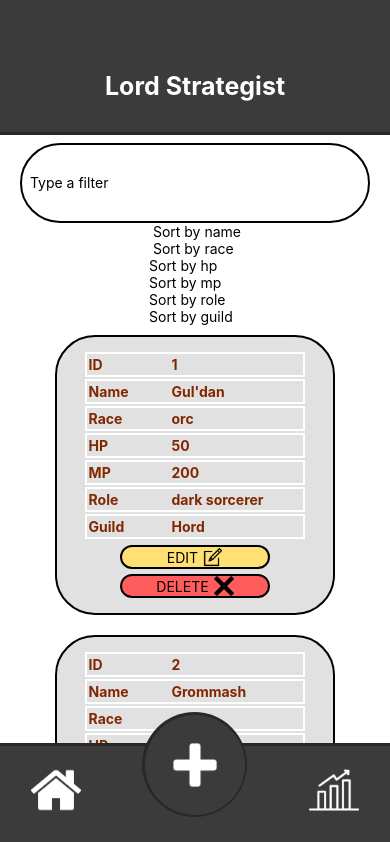
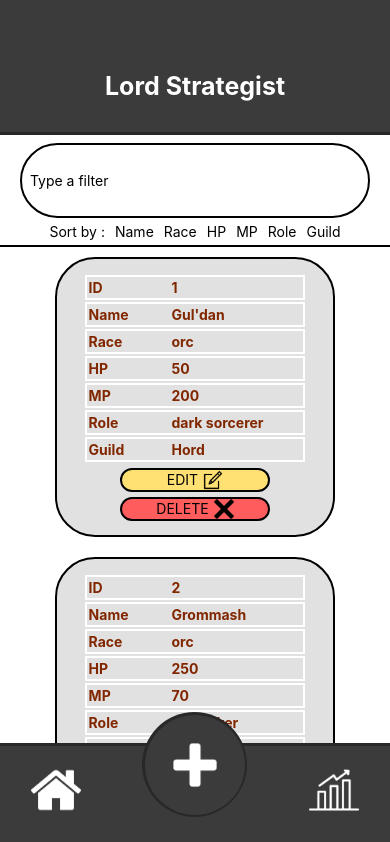
Before and after one commit to Alex28345/LordStrategist, a React Native app: screen / in a window 390 px wide. Shown: the top 842 px of the page. Built offline with nearby package versions, Linux system fonts and the light colour scheme.

Commit message:
cook css

```diff
--- a/App/ListPresenter.js
+++ b/App/ListPresenter.js
@@ -64,24 +64,25 @@ const ListPresenter = () => {
                 value={givenFilter}
                 onChangeText={updatingFilter}
             />
-            <View>
+            <View style={styles.filters}>
+                <Text style={styles.filterItem}>Sort by :</Text>
                 <TouchableOpacity onPress={() => sortPlayerCard("name")}>
-                    <Text> Sort by name</Text>
+                    <Text style={styles.filterItem}>Name</Text>
                 </TouchableOpacity>
                 <TouchableOpacity onPress={() => sortPlayerCard("race")}>
-                    <Text> Sort by race </Text>
+                    <Text style={styles.filterItem}>Race</Text>
                 </TouchableOpacity>
                 <TouchableOpacity onPress={() => sortPlayerCard("hp")}>
-                     <Text>Sort by hp</Text>
+                     <Text style={styles.filterItem}>HP</Text>
                 </TouchableOpacity>
                 <TouchableOpacity onPress={() => sortPlayerCard("mp")}>
-                     <Text>Sort by mp</Text>
+                     <Text style={styles.filterItem}>MP</Text>
                 </TouchableOpacity>
                 <TouchableOpacity onPress={() => sortPlayerCard("role")}>
-                     <Text>Sort by role</Text>
+                     <Text style={styles.filterItem}>Role</Text>
                 </TouchableOpacity>
                 <TouchableOpacity onPress={() => sortPlayerCard("guild")}>
-                    <Text>Sort by guild </Text>
+                    <Text style={styles.filterItem}>Guild</Text>
                 </TouchableOpacity>
             </View>
             <FlatList
--- a/App/styles.js
+++ b/App/styles.js
@@ -99,9 +99,19 @@ const styles = StyleSheet.create({
         borderRadius: 50,
         height: "6%"
     },
+    filters: {
+        display: "flex",
+        flexDirection: "row",
+        borderBottomWidth: 2,
+        width: "100%",
+        justifyContent: "center"
+    },
+    filterItem: {
+        margin: 5
+    },
 
     flatList: {
-        height: "65.1%",
+        height: "62.1%",
         width: "100%",
         display: "flex",
         backgroundColor: "white"
```
